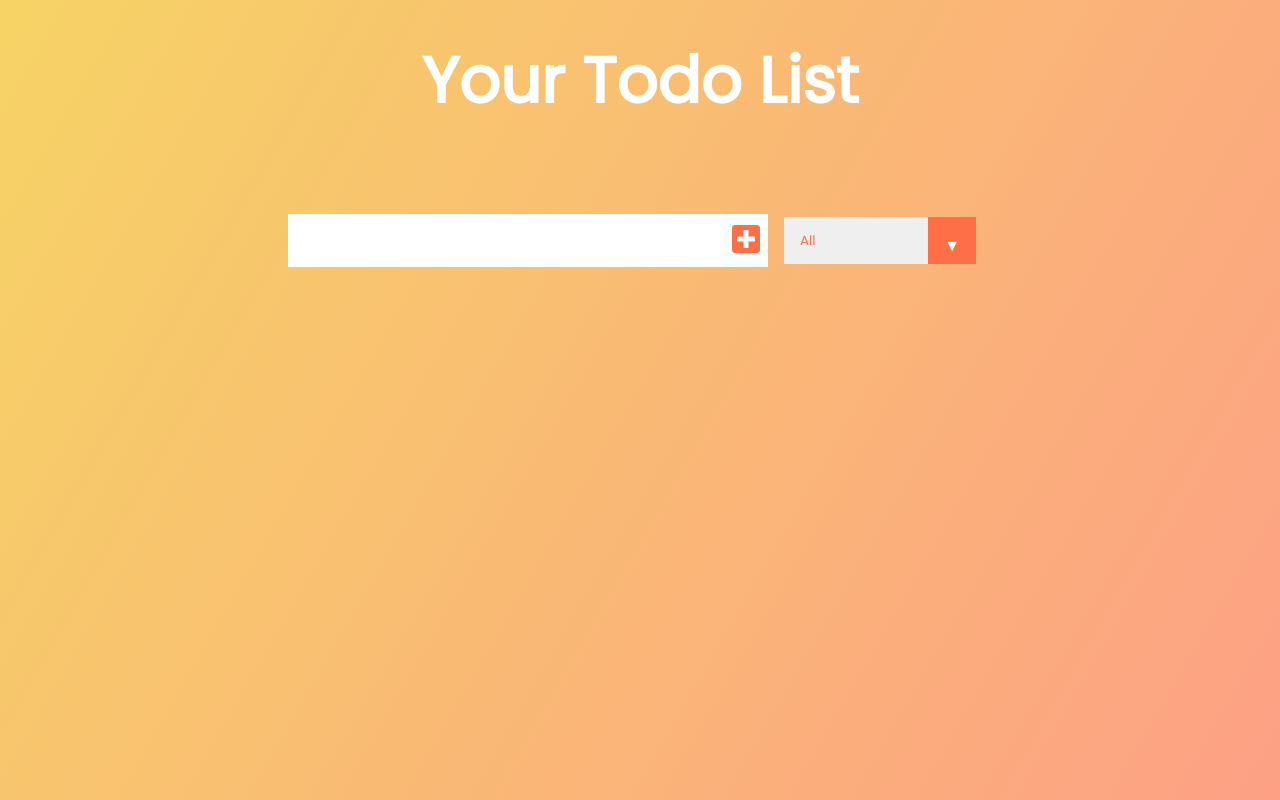
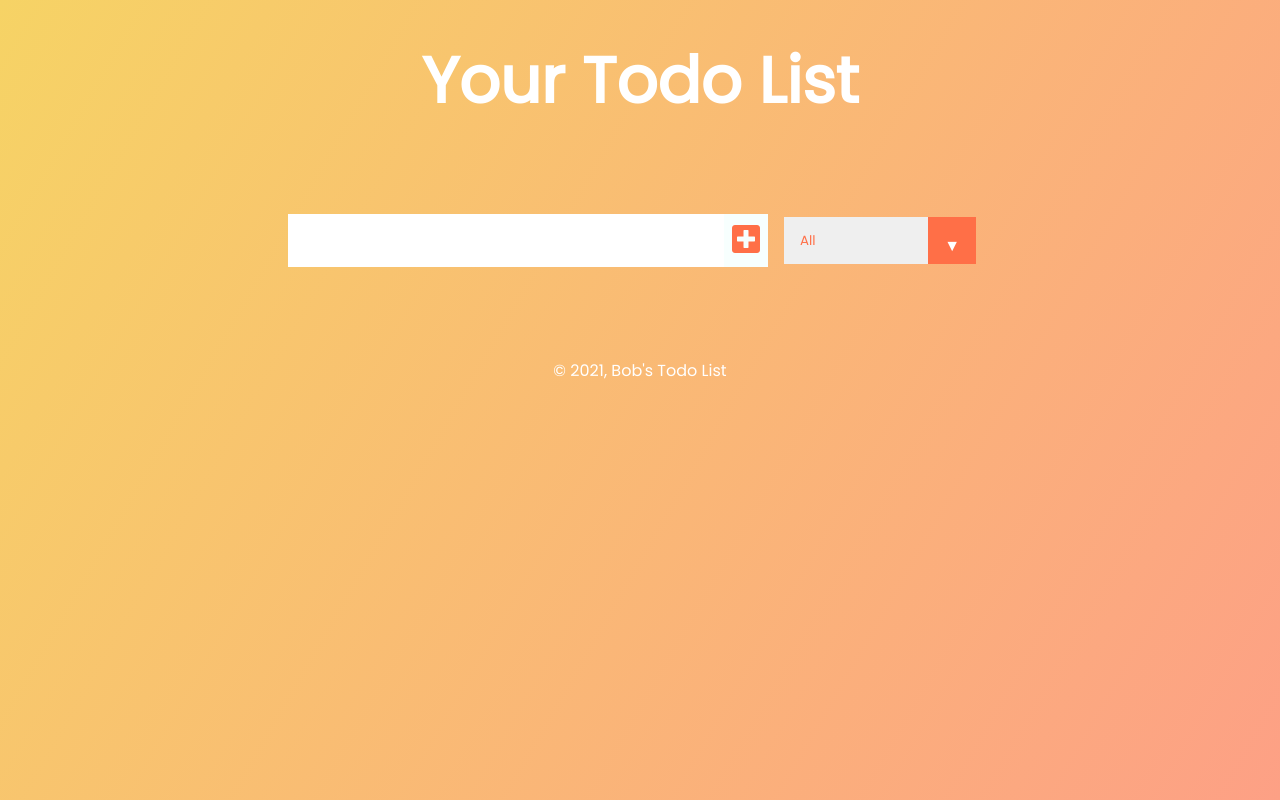
Before and after one commit to qinjiabo1990/to-do-list, a React (Create React App) app: page / in a window 1280 px wide. Built offline with nearby package versions, Linux system fonts and the light colour scheme.

Commit message:
update copyright

```diff
--- a/package.json
+++ b/package.json
@@ -9,6 +9,7 @@
     "react": "^17.0.2",
     "react-dom": "^17.0.2",
     "react-scripts": "4.0.3",
+    "reactstrap": "^8.9.0",
     "web-vitals": "^1.1.1"
   },
   "scripts": {
--- a/src/App.js
+++ b/src/App.js
@@ -3,6 +3,7 @@ import './App.css';
 import { } from "module";
 import Form from './components/Form';
 import TodoList from './components/TodoList';
+import Footer from './components/Footer'
 
 function App() {
   const [inputText, setInputText] = useState('');
@@ -72,7 +73,9 @@ function App() {
         output={todos}
         filteredTodos={filteredTodos}
       />
+      <Footer />
     </div>
+
   );
 }
 
--- /dev/null
+++ b/src/components/Footer.js
@@ -0,0 +1,23 @@
+import React from "react";
+
+
+import { Row, Container } from "reactstrap";
+import classes from './Footer.module.css';
+
+function DemoFooter() {
+  return (
+    <footer className="footer footer-black footer-white">
+      <Container>
+        <Row>
+          <div className={classes.right}>
+            <span>
+              © {new Date().getFullYear()}, Bob's Todo List
+            </span>
+          </div>
+        </Row>
+      </Container>
+    </footer>
+  );
+}
+
+export default DemoFooter;
--- /dev/null
+++ b/src/components/Footer.module.css
@@ -0,0 +1,4 @@
+.right {
+    text-align: center;
+    margin-top: 3%;
+}
```
Also changed, not shown: 1 other file (tests, documents, lock files or other folders).
